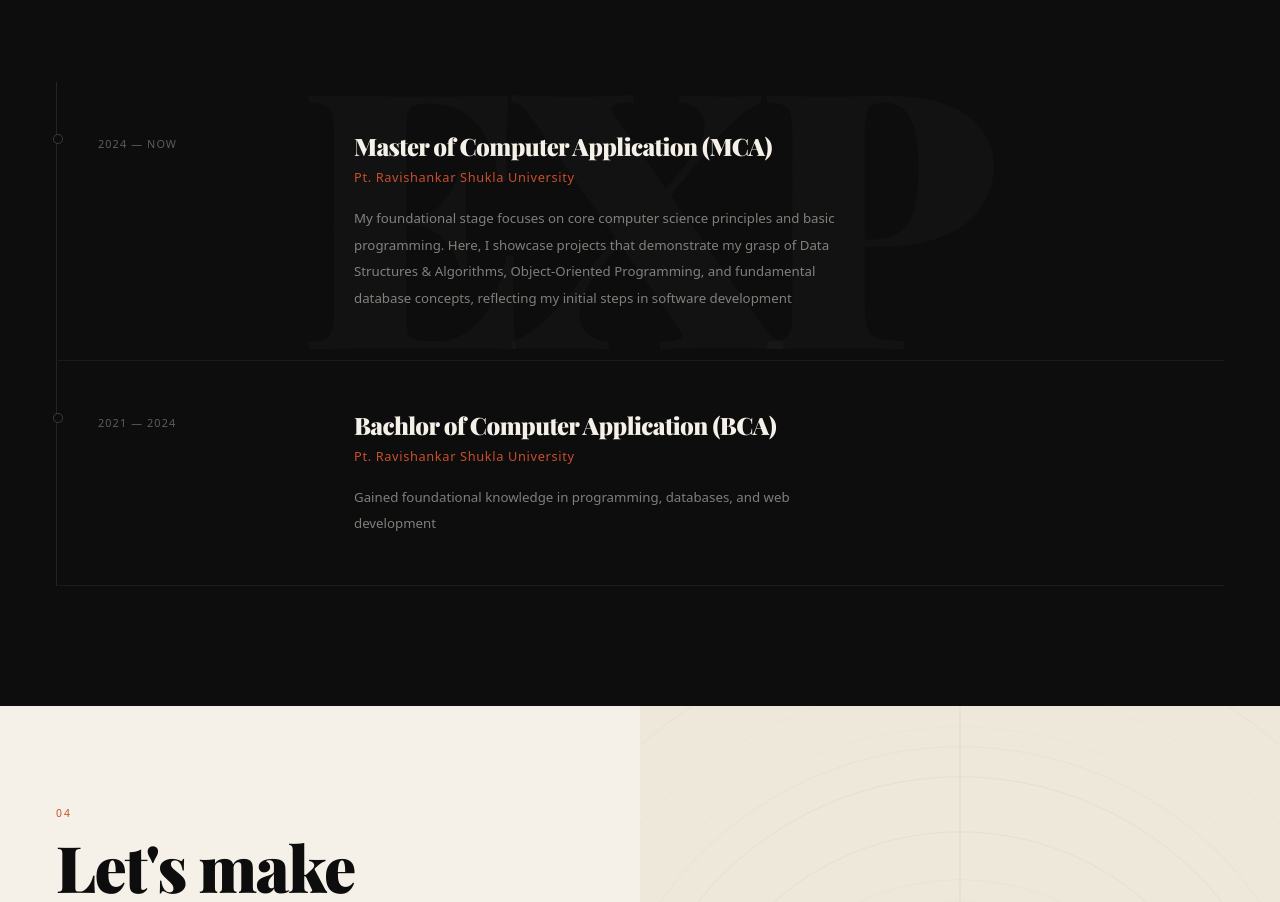
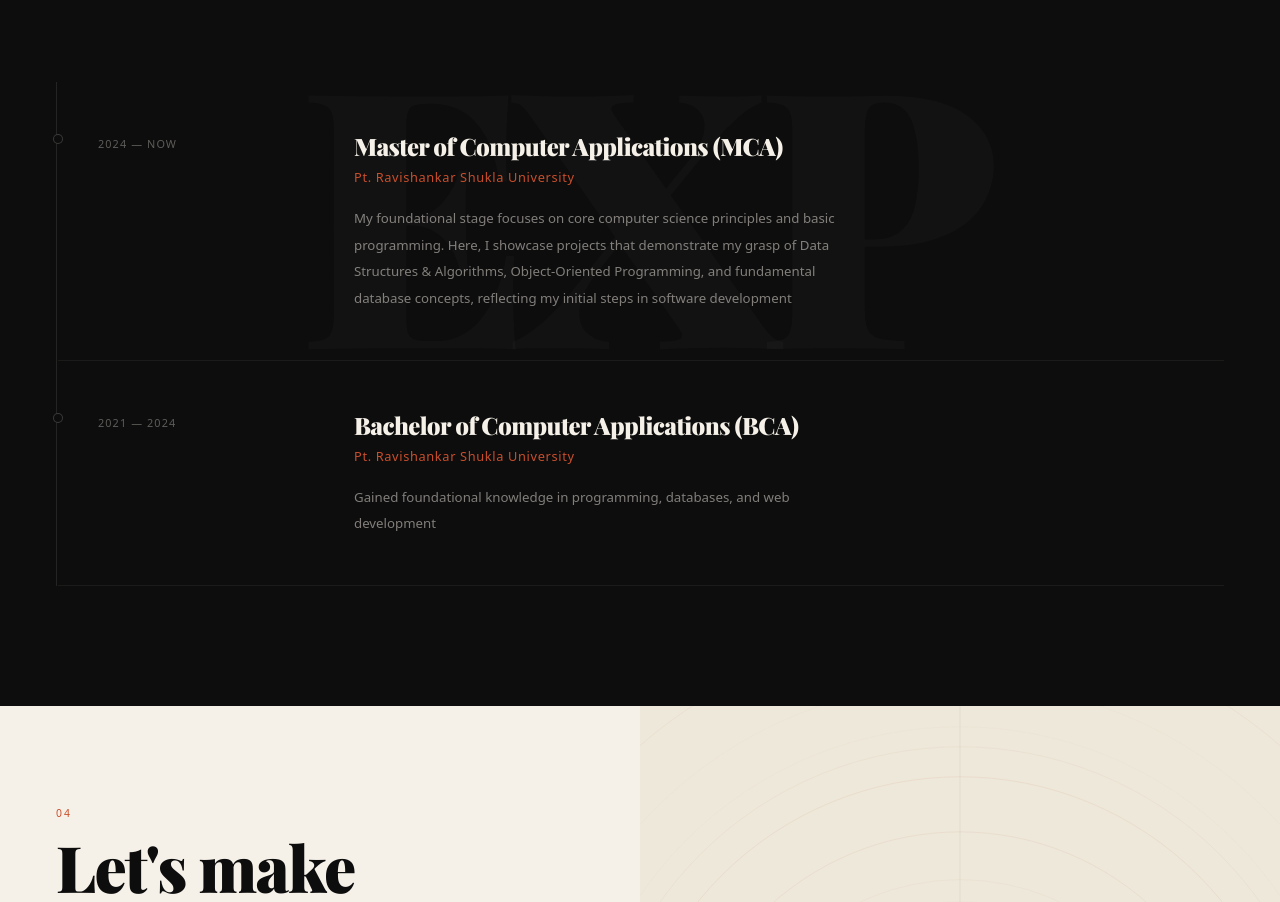
Before and after one commit to Augusty10/my-website, a React (Vite) app: page / in a window 1280 px wide. Shown: the part 3160-4062 px from the top of the page. Built offline with nearby package versions, Linux system fonts and the light colour scheme; a web font is replaced by a local one.

Commit message:
fixed spelling mistake

```diff
--- a/src/App.tsx
+++ b/src/App.tsx
@@ -563,13 +563,13 @@ const Experience = () => {
   const experiences = [
     {
       period: '2024 — Now',
-      role: 'Master of Computer Application (MCA) ',
+      role: 'Master of Computer Applications (MCA) ',
       company: 'Pt. Ravishankar Shukla University',
       desc: 'My foundational stage focuses on core computer science principles and basic programming. Here, I showcase projects that demonstrate my grasp of Data Structures & Algorithms, Object-Oriented Programming, and fundamental database concepts, reflecting my initial steps in software development',
     },
     {
       period: '2021 — 2024',
-      role: 'Bachlor of Computer Application (BCA)  ',
+      role: 'Bachelor of Computer Applications (BCA)  ',
       company: 'Pt.  Ravishankar Shukla University',
       desc: 'Gained foundational knowledge in programming, databases, and web development',
     },
```
